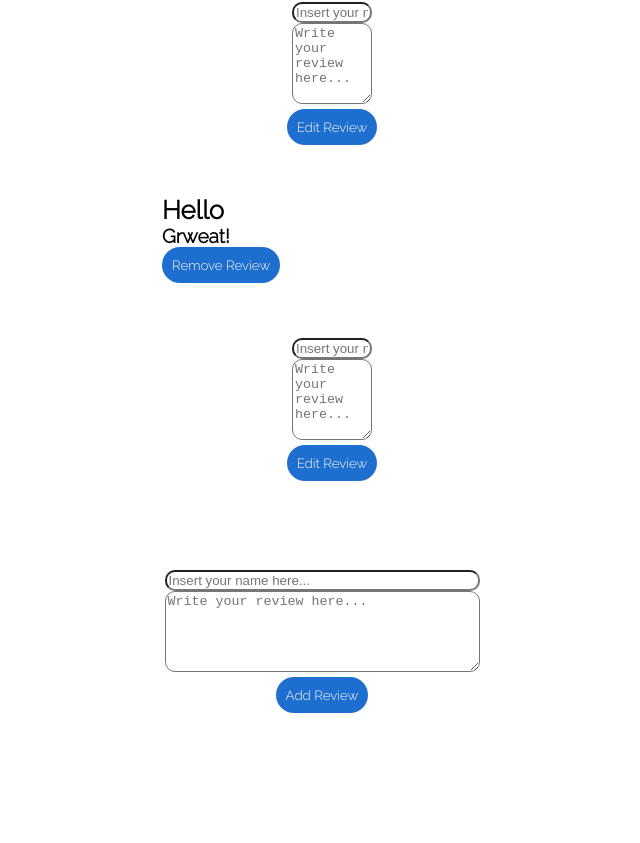
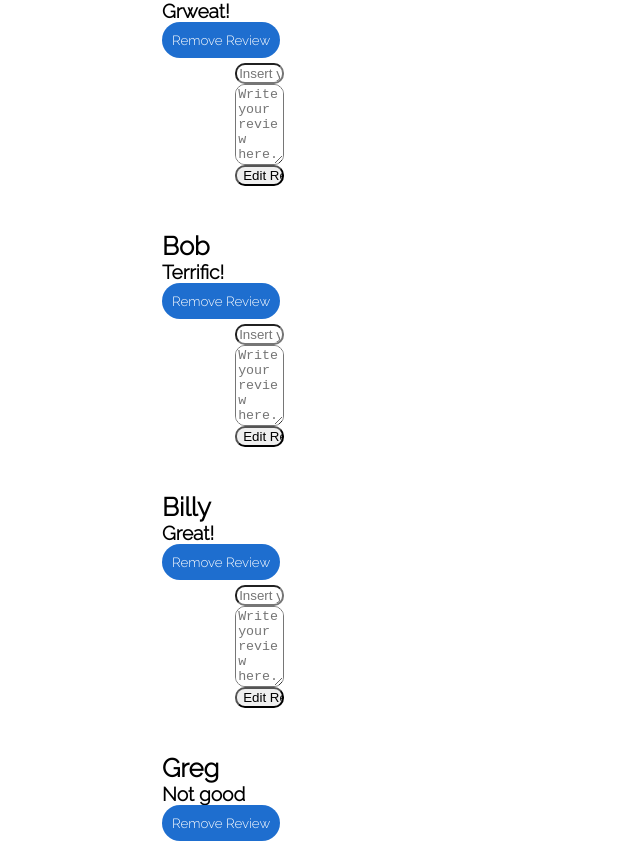
Before and after one commit to Jose-Escobedo/restaurant-frontend, a React (Create React App) app: page /reviews in a window 1280 px wide. Shown: the part 1041-1884 px from the top of the page, without its empty margins (318-958 px from the left). Before the commit the page ends 1764 px from the top, so only its background shows below. Built offline with nearby package versions, Linux system fonts and the light colour scheme; data requests are answered from the project's data file.

Commit message:
got delete and patch working on reviews

```diff
--- a/db.json
+++ b/db.json
@@ -57,6 +57,41 @@
       "name": "Hello",
       "content": "Grweat!\n",
       "id": 4
+    },
+    {
+      "name": "Bob",
+      "content": "Terrific!",
+      "id": 5
+    },
+    {
+      "name": "Billy",
+      "content": "Great!\n",
+      "id": 6
+    },
+    {
+      "name": "Greg",
+      "content": "Not good",
+      "id": 7
+    },
+    {
+      "name": "",
+      "content": "",
+      "id": 8
+    },
+    {
+      "name": "Toom",
+      "content": "Good",
+      "id": 9
+    },
+    {
+      "name": "Steve",
+      "content": "Bad\n",
+      "id": 10
+    },
+    {
+      "name": "Michale",
+      "content": "Poor",
+      "id": 11
     }
   ]
 }
--- a/src/App.js
+++ b/src/App.js
@@ -43,20 +43,16 @@ function App() {
   //     .then(() => setReviews(review.filter((item) => item.id !== review.id)));
   // }
 
-  const changeReview = (review) => {
-    // let newReview = [...reviews, newReviewObj]
-    // setReviews(newReview)
-
-    fetch(`http://localhost:3000/reviews/${review.id}`, {
-      method: "PATCH",
-      headers: {
-        "Content-Type": "application/json",
-      },
-      body: JSON.stringify(review),
+  function changeReview(changedReview){
+    const changedReviews = reviews.map((review)=> {
+      if (review.id === changedReview.id) {
+        return changedReview;
+      } else {
+        return review
+      }
     })
-      .then((res) => res.json())
-      .then(setReviews(review));
-  };
+    setReviews(changedReviews)
+  }
 
   const addNewReview = (e) => {
     // let newReview = [...reviews, newReviewObj]
@@ -80,7 +76,7 @@ function App() {
   }, []);
 
   useEffect(() => {
-    fetch("http://localhost:3000/reviews")
+    fetch("http://localhost:9292/reviews")
       .then((res) => res.json())
       .then(handleRenderReviews);
   }, []);
--- a/src/components/ChangeReviewForm.js
+++ b/src/components/ChangeReviewForm.js
@@ -1,58 +1,78 @@
 import React from "react";
 import { useState } from "react";
-function ChangeReviewForm({ changeReview, reviewId }) {
-  const blankReview = {
-    name: "",
-    content: "",
-    id: `${reviewId}`,
-  };
-  const [newReview, setFormData] = useState(blankReview);
-  const { name, content } = newReview;
+function ChangeReviewForm({ changeReview, id, name, content }) {
+   const [reviewContent, setReviewContent] = useState("")
+   const [reviewName, setReviewName] = useState("")
 
-  function handleTitleChange(e) {
-    setFormData({
-      ...newReview,
-      name: e.target.value,
-    });
-    console.log(newReview);
+  const handleReviewName = (e) => {
+    setReviewName(e.target.value)
+  }
+  const handleReviewContent = (e) => {
+    setReviewContent(e.target.value)
+  }
+  function handleSubmit(e){
+    e.preventDefault();
+    setReviewContent(e.target.value)
+    setReviewName(e.target.value)
+
+
+  fetch(`http://localhost:9292/reviews/${id}`, {
+      method: "PATCH",
+      headers: {
+        "Content-Type": "application/json",
+      },
+      body: JSON.stringify({
+        content: reviewContent,
+        name: reviewName
+      }),
+    })
+      .then((res) => res.json())
+      .then((newReview) => changeReview(newReview));
   }
 
-  function handleContentChange(e) {
-    setFormData({
-      ...newReview,
-      content: e.target.value,
-    });
-    console.log(newReview);
-  }
+  // function handleTitleChange(e) {
+  //   setFormData({
+  //     ...newReview,
+  //     name: e.target.value,
+  //   });
+  //   console.log(newReview);
+  // }
 
-  const handleForm = (e) => {
-    e.preventDefault();
-    changeReview(newReview);
-    setFormData(blankReview);
-  };
+  // function handleContentChange(e) {
+  //   setFormData({
+  //     ...newReview,
+  //     content: e.target.value,
+  //   });
+  //   console.log(newReview);
+  // }
+
+  // const handleForm = (e) => {
+  //   e.preventDefault();
+  //   changeReview(newReview);
+  //   setFormData(blankReview);
+  // };
   return (
-    <div id="edit-review" className="form-container">
-      <form onSubmit={handleForm} className="review-form">
+    // <div id="edit-review" className="form-container">
+      <form onSubmit={handleSubmit} className="review-form">
         <input
           type="text"
           name="title"
-          value={newReview.name}
+          value={reviewName}
           placeholder="Insert your name here..."
-          onChange={handleTitleChange}
+          onChange={handleReviewName}
         />
         <textarea
           type="text"
           name="content"
           placeholder="Write your review here..."
           rows={5}
-          value={newReview.content}
-          onChange={handleContentChange}
+          value={reviewContent}
+          onChange={handleReviewContent}
         />
+        <input type="submit" value="Edit Review"/>
       </form>
-      <button onClick={handleForm} className="form-button" type="submit">
-        Edit Review
-      </button>
-    </div>
+
+    // </div>
   );
 }
 export default ChangeReviewForm;
--- a/src/components/ReviewItem.js
+++ b/src/components/ReviewItem.js
@@ -1,23 +1,23 @@
 import React from "react";
+import ChangeReviewForm from "./ChangeReviewForm";
 
-function ReviewItem({
-  review: { name, content, id },
-  onDeleteReview,
-  handleUpdateReview,
-  review,
-}) {
-  // const [reviews, setReviews] = useState([]);
+
+function ReviewItem({onDeleteReview, changeReview, review}) {
+  const {id, name, content} = review
 
   // const addNewReview = (newReviewObj) => {
   //  let newReview = [...reviews, newReviewObj]
   //  setReviews(newReview)
   // }
   function handleRemoveReview(){
-    fetch(`http://localhost:3000/reviews/${id}`,{
+    fetch(`http://localhost:9292/reviews/${id}`,{
       method: "DELETE",
 
     });
     onDeleteReview(id)
+  }
+  function handleChangeReview(newReview){
+    changeReview(newReview)
   }
 
   return (
@@ -31,7 +31,13 @@ function ReviewItem({
           Remove Review
         </button>
       </div>
-    </div>
+      <ChangeReviewForm
+        id={id}
+        content={content}
+        name={name}
+        changeReview={handleChangeReview}
+      />
+   </div>
   );
 }
 
--- a/src/components/Reviews.js
+++ b/src/components/Reviews.js
@@ -2,7 +2,8 @@ import React, { useState } from "react";
 import ReviewItem from "./ReviewItem";
 import Header from "./Header";
 import NewReviewForm from "./NewReviewForm";
-import ChangeReviewForm from "./ChangeReviewForm";
+
+
 
 function Reviews({ reviews, onDeleteReview, addNewReview, changeReview }) {
   // const [buttonShow, setButtonShow] = useState(true);
@@ -22,11 +23,7 @@ function Reviews({ reviews, onDeleteReview, addNewReview, changeReview }) {
                   key={review.id}
                   review={review}
                   onDeleteReview={onDeleteReview}
-                />
-                <ChangeReviewForm
-                  key={review.id}
                   changeReview={changeReview}
-                  reviewId={review.id}
                 />
               </>
             );
```
